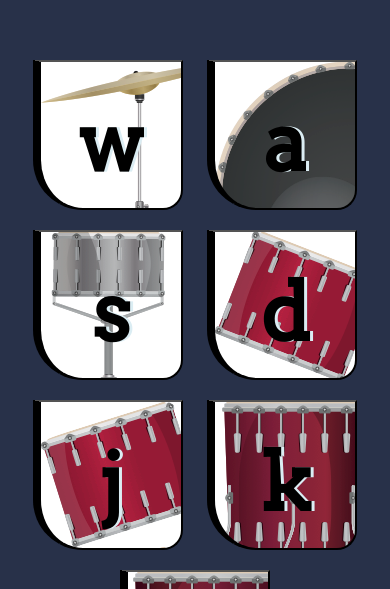
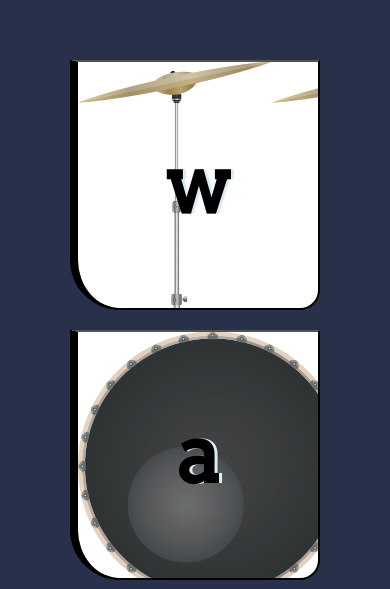
Before and after one commit to HighonKode-murli/drumkit, a plain HTML site: page index.html in a window 390 px wide. Shown: the part 255-844 px from the top of the page. Drawn offline with Linux system fonts and the light colour scheme.

Commit message:
Update styles.css

```diff
--- a/styles.css
+++ b/styles.css
@@ -80,3 +80,10 @@ footer {
   margin: 10px;
   background-color: white;
 }
+
+@media screen and (max-width: 576px) {
+  .drum{
+    width: 250px;
+    height: 250px;
+  }
+}
```
